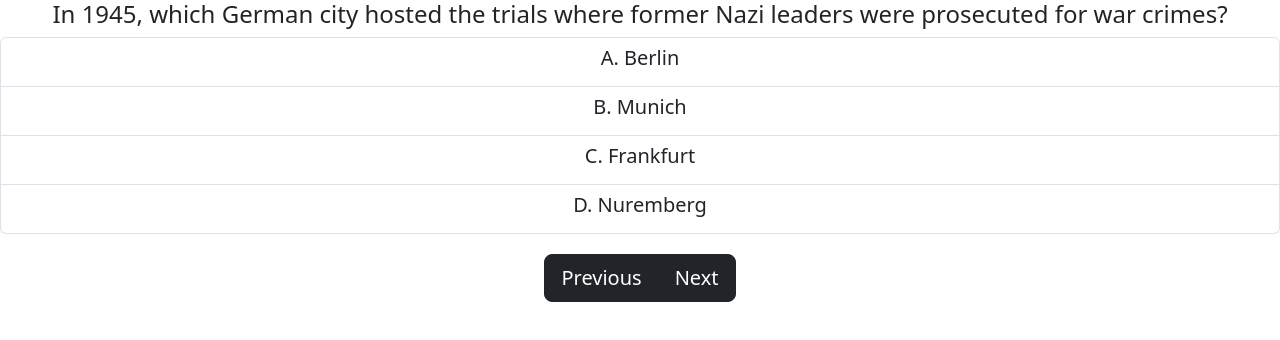
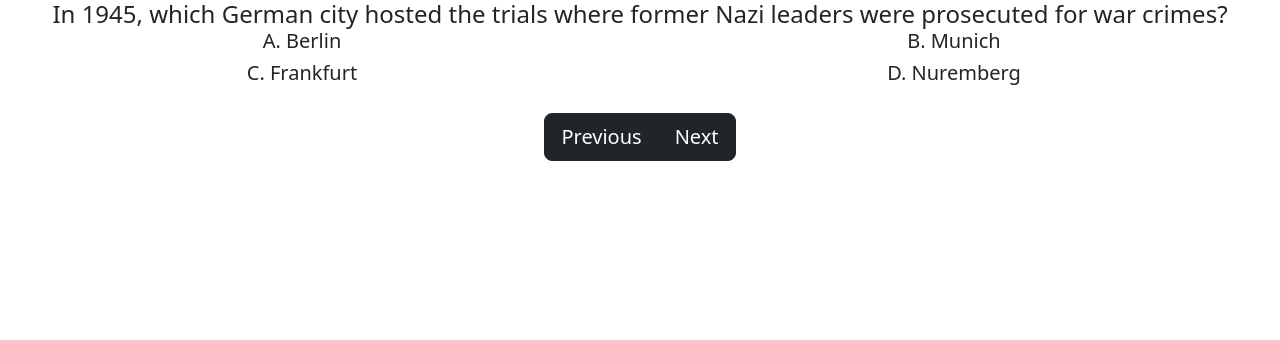
Before and after one commit to jarrm5/trivia-app-react, a React (Create React App) app: page / in a window 1280 px wide. Shown: the top 340 px of the page. Built offline with nearby package versions, Linux system fonts and the light colour scheme.

Commit message:
switched to material-ui from bootstrap

```diff
--- a/package.json
+++ b/package.json
@@ -3,6 +3,9 @@
   "version": "0.1.0",
   "private": true,
   "dependencies": {
+    "@emotion/react": "^11.11.1",
+    "@emotion/styled": "^11.11.0",
+    "@mui/material": "^5.14.6",
     "@testing-library/jest-dom": "^5.17.0",
     "@testing-library/react": "^13.4.0",
     "@testing-library/user-event": "^13.5.0",
--- a/public/index.html
+++ b/public/index.html
@@ -5,10 +5,7 @@
     <link rel="icon" href="%PUBLIC_URL%/favicon.ico" />
     <meta name="viewport" content="width=device-width, initial-scale=1" />
     <meta name="theme-color" content="#000000" />
-    <meta
-      name="description"
-      content="Web site created using create-react-app"
-    />
+    <meta name="description" content="Web site created using create-react-app" />
     <link rel="apple-touch-icon" href="%PUBLIC_URL%/logo192.png" />
     <!--
       manifest.json provides metadata used when your web app is installed on a
@@ -24,7 +21,7 @@
       work correctly both with client-side routing and a non-root public URL.
       Learn how to configure a non-root public URL by running `npm run build`.
     -->
-    <title>React App</title>
+    <title>The Trivia App</title>
   </head>
   <body>
     <noscript>You need to enable JavaScript to run this app.</noscript>
--- a/src/components/AnswerBank.tsx
+++ b/src/components/AnswerBank.tsx
@@ -2,14 +2,15 @@ import { useState } from "react";
 import { AnswerProps } from "../props/Answer.types";
 import { Answer } from "./Answer";
 import { AnswerBankProps } from "../props/AnswerBank.types";
+import { Grid } from "@mui/material";
 
 export const AnswerBank = ({ answers }: AnswerBankProps) => {
   const [selectedIndex, setSelectedIndex] = useState(-1);
 
   return (
-    <ul className="list-group">
+    <Grid container rowSpacing={1} columnSpacing={{ xs: 1, sm: 2, md: 3 }}>
       {answers.map((answer, index) => (
-        <li className={selectedIndex === index ? "list-group-item active" : "list-group-item"} key={index}>
+        <Grid xs={6}>
           <Answer
             isCorrect={answer.isCorrect}
             prefix={String.fromCharCode(index + 65)}
@@ -18,8 +19,26 @@ export const AnswerBank = ({ answers }: AnswerBankProps) => {
               setSelectedIndex(index);
             }}
           ></Answer>
-        </li>
+        </Grid>
       ))}
-    </ul>
+    </Grid>
+    // <Grid xs={6}>A</Grid>
+    // <Grid xs={6}>B</Grid>
+    // <Grid xs={6}>C</Grid>
+    // <Grid xs={6}>D</Grid>
+    // <ul className="list-group">
+    //   {answers.map((answer, index) => (
+    //     <li className={selectedIndex === index ? "list-group-item active" : "list-group-item"} key={index}>
+    //       <Answer
+    //         isCorrect={answer.isCorrect}
+    //         prefix={String.fromCharCode(index + 65)}
+    //         label={answer.answer}
+    //         onSelect={() => {
+    //           setSelectedIndex(index);
+    //         }}
+    //       ></Answer>
+    //     </li>
+    //   ))}
+    // </ul>
   );
 };
```
Also changed, not shown: 1 other file (tests, documents, lock files or other folders).
